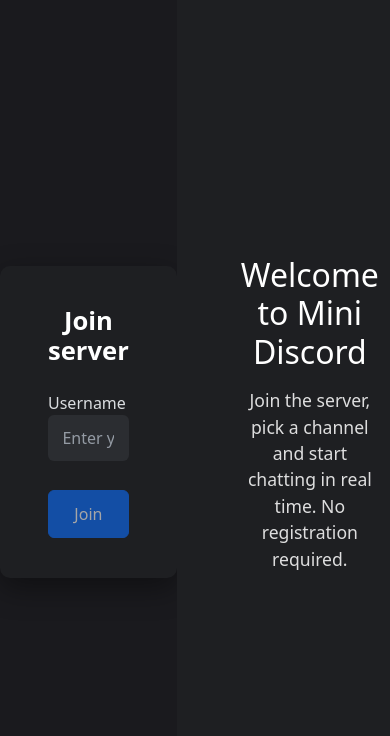
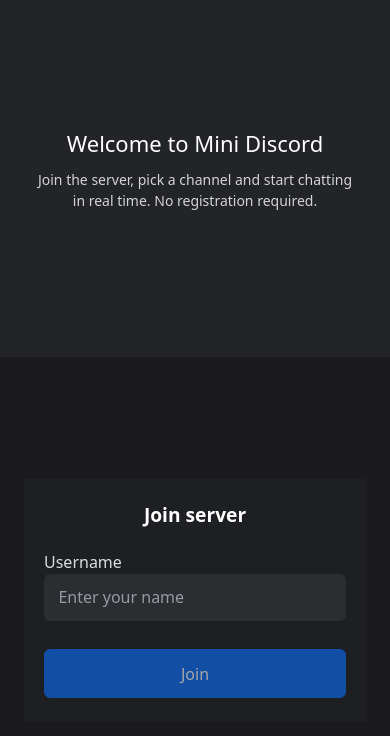
Before and after one commit to dom1k11/discord-clone-demo, a React (Vite) app in the folder client/: page / in a window 390 px wide. Shown: the top 736 px of the page. Built offline with nearby package versions, Linux system fonts and the light colour scheme; no server answers.

Commit message:
simple mobile design

```diff
--- a/client/src/components/LoginPage/LoginForm.css
+++ b/client/src/components/LoginPage/LoginForm.css
@@ -58,3 +58,16 @@
   opacity: 0.6;
   cursor: not-allowed;
 }
+
+@media (max-width: 480px) {
+  .login-container {
+    max-width: 100%;
+    padding: 1.5rem 1.25rem;
+    border-radius: 0;
+    box-shadow: none;
+  }
+
+  .login-container h1 {
+    font-size: 1.2rem;
+  }
+}
--- a/client/src/components/LoginPage/LoginPage.css
+++ b/client/src/components/LoginPage/LoginPage.css
@@ -32,3 +32,60 @@
   font-size: 1.1rem;
   opacity: 0.85;
 }
+
+.login-page {
+  height: 100%;
+  display: grid;
+  grid-template-columns: 1fr 1fr;
+}
+
+.login-left {
+  display: flex;
+  align-items: center;
+  justify-content: center;
+  background: #1a1a1e;
+}
+
+.login-right {
+  padding: 64px;
+  display: flex;
+  flex-direction: column;
+  justify-content: center;
+
+  background: #232428;
+  color: white;
+}
+
+.login-right h2 {
+  margin-bottom: 12px;
+  font-size: 28px;
+}
+
+.login-right p {
+  opacity: 0.8;
+  line-height: 1.5;
+  max-width: 420px;
+}
+@media (max-width: 768px) {
+  .login-page {
+    grid-template-columns: 1fr;
+  }
+
+  .login-right {
+    order: -1;
+    padding: 32px;
+    text-align: center;
+  }
+
+  .login-left {
+    padding: 24px;
+  }
+
+  .login-right h2 {
+    font-size: 22px;
+  }
+
+  .login-right p {
+    font-size: 14px;
+  }
+}
```
